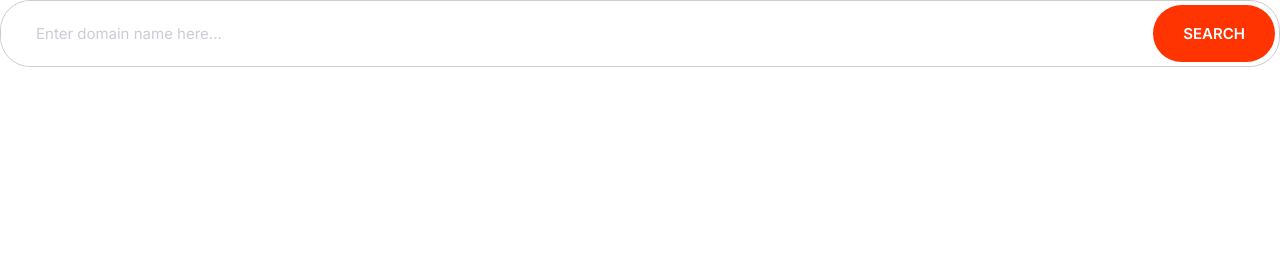
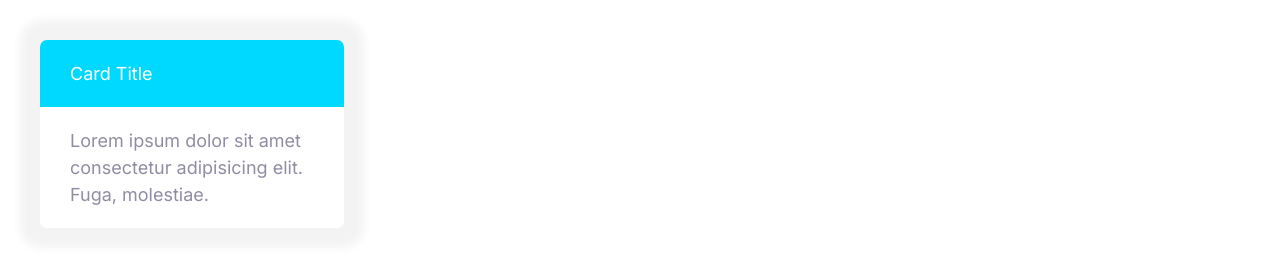
Before and after one commit to Emelzz/firstproject, a plain HTML site: page index.html in a window 1280 px wide. Drawn offline with Linux system fonts and the light colour scheme.

Commit message:
Defining card components.

```diff
--- a/CSS/styles.css
+++ b/CSS/styles.css
@@ -258,3 +258,24 @@ a{
         font-size: 1.5rem;
     }
 }
+
+/* cards */
+
+.card{
+    border-radius: 7px;
+    box-shadow: 0 0 10px 20px #f3f3f3;
+    overflow: hidden;
+}
+.card__header ,.card__body{
+    padding: 2rem 3rem;
+}
+
+.card--primary .card__header{
+    background:var(--color-primary);
+    color: #fff;
+}
+
+.card--secondary .card__header{
+    background:var(--color-secondary);
+    color: #fff;
+}
--- a/index.html
+++ b/index.html
@@ -15,9 +15,14 @@
     <link rel="stylesheet" href="css/styles.css" />
   </head>
   <body>
-    <div class="input-group">
-      <input type="" class="input" placeholder="Enter domain name here..." />
-      <button class="btn btn--accent">Search</button>
+    <div style="width: 30%; padding: 4rem">
+      <div class="card card--secondary">
+        <header class="card__header">Card Title</header>
+        <div class="card__body">
+          Lorem ipsum dolor sit amet consectetur adipisicing elit. Fuga,
+          molestiae.
+        </div>
+      </div>
     </div>
   </body>
 </html>
```
Also changed, not shown: CSS/Components/cards.html (added, +6 -0 lines).
